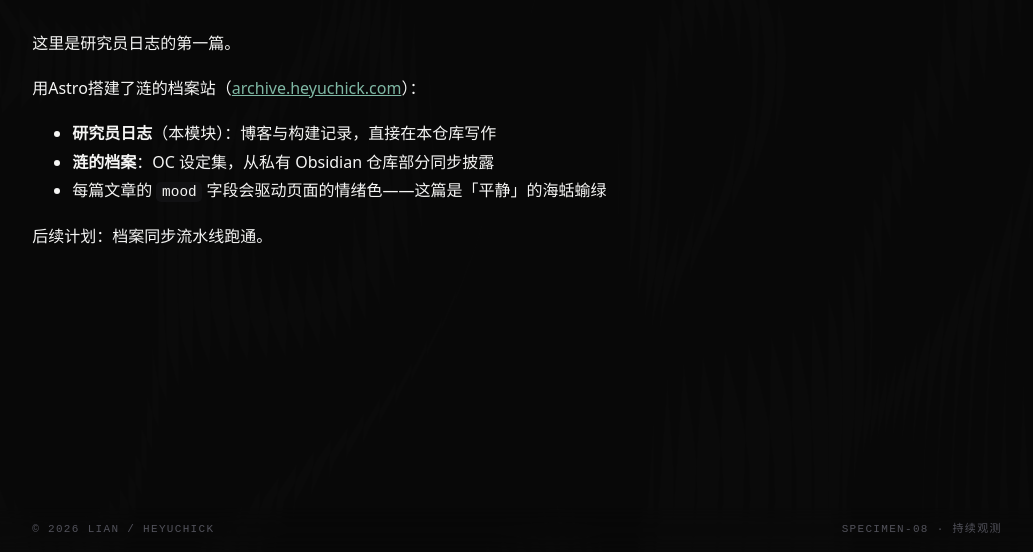
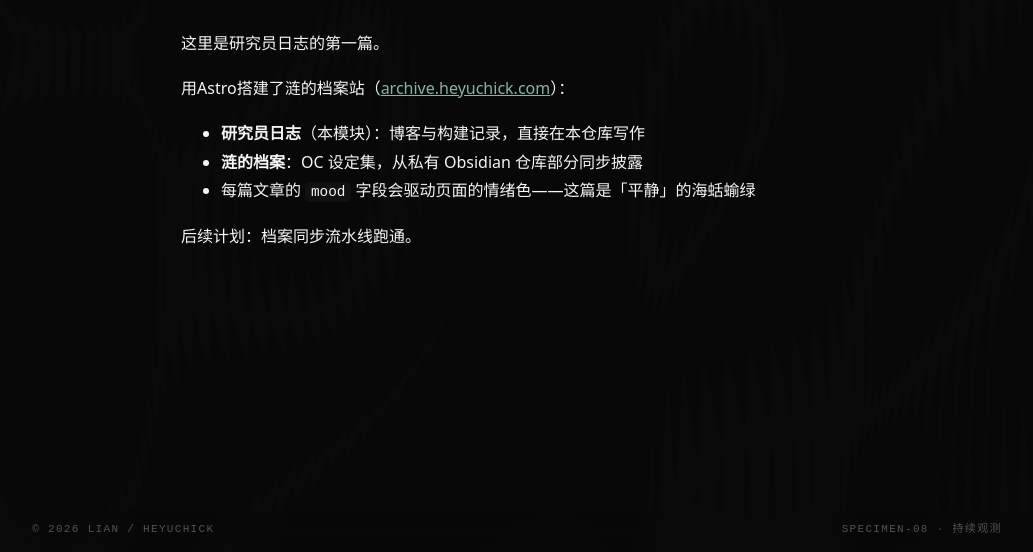
Before and after one commit to HeyuChick/lian-archive, an Astro site: page /blog/2026-08-25-hello-world in a window 1280 px wide. Shown: the part 248-800 px from the top of the page, without its empty margins (123-1156 px from the left). Built offline with nearby package versions, Linux system fonts and the light colour scheme; Astro itself is replaced by a stand-in of ours; some packages are replaced by stand-ins of ours.

Commit message:
style: 正文列在宽容器中水平居中，消除文章页重心偏移

```diff
--- a/src/styles/global.css
+++ b/src/styles/global.css
@@ -356,11 +356,12 @@ main {
 }
 
 /* ============================================================
-   正文排版：外层对齐主站宽度，文本列保持阅读宽度
+   正文排版：外层对齐主站宽度，文本列保持阅读宽度并水平居中
    ============================================================ */
 .prose {
   padding-top: 1rem;
   max-width: var(--prose-w);
+  margin-inline: auto; /* 宽于正文列的容器中居中，消除重心偏移 */
 }
 .prose h1 { font-size: 1.9rem; line-height: 1.3; margin: 0 0 0.5rem; }
 .prose h2 { margin-top: 2.5rem; border-bottom: 1px solid var(--border); padding-bottom: 0.3rem; }
```
